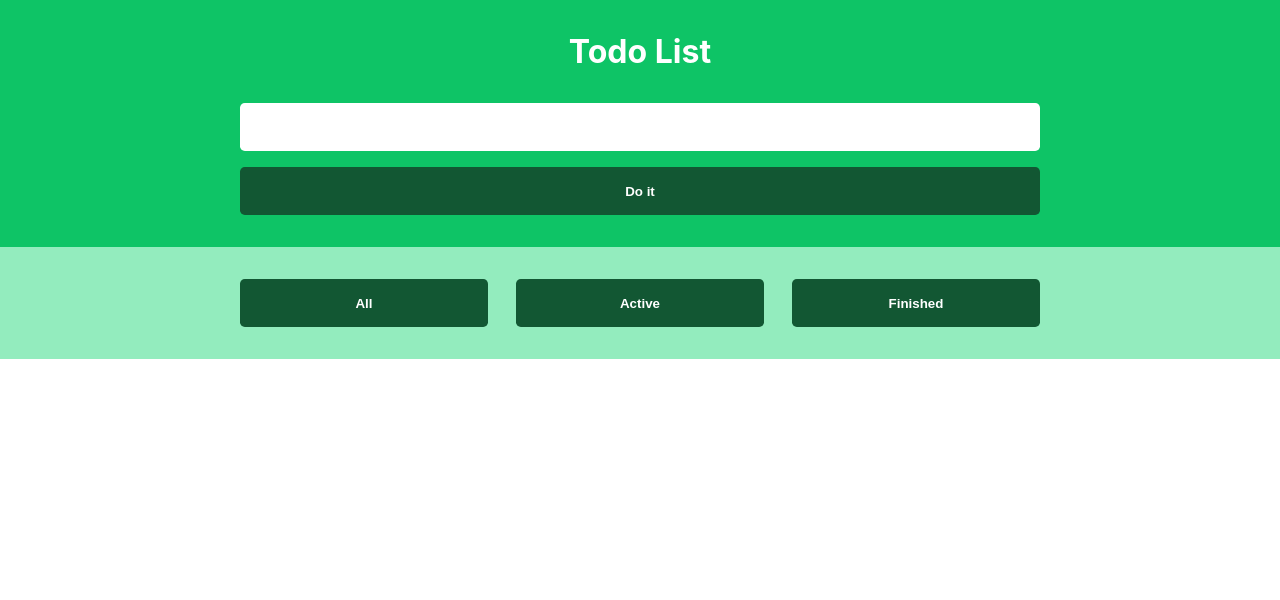
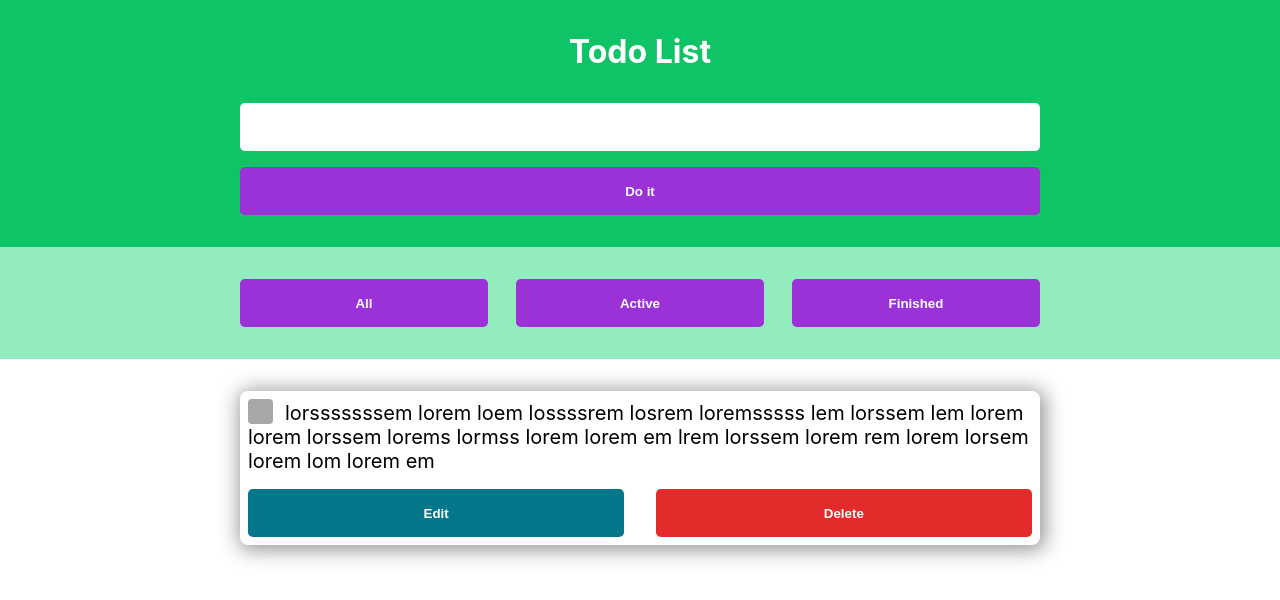
Before and after one commit to liam-mcallister/todo, a React (Create React App) app: page / in a window 1280 px wide. Shown: the top 600 px of the page. Built offline with nearby package versions, Linux system fonts and the light colour scheme.

Commit message:
Created task component

```diff
--- a/src/App.css
+++ b/src/App.css
@@ -61,8 +61,72 @@ h1 {
 }
 
 /*-----------------------Tasks Section Component----*/
+.task-container {
+  display: flex;
+  flex-direction: column;
+  justify-content: center;
+  align-items: center;
+  width: 100%;
+  padding: 2rem 1rem;
+}
 
 /*--------------------------------Task Component----*/
+.task-list {
+  width: 100%;
+  max-width: 800px;
+}
+
+.task {
+  width: 100%;
+  margin-bottom: 1rem;
+  padding: 0.5rem;
+  border-radius: 0.5rem;
+  box-shadow: 2px 2px 20px 3px rgba(0, 0, 0, 0.418);
+  list-style: none;
+}
+
+.task-top {
+  margin-bottom: 1rem;
+}
+
+.task-check {
+  position: relative;
+  margin-right: 1.5rem;
+  cursor: pointer;
+  font-size: 22px;
+  -webkit-user-select: none;
+  -moz-user-select: none;
+  -ms-user-select: none;
+  user-select: none;
+}
+
+.checkbox {
+  opacity: 0;
+}
+
+.checkbox:checked~.checkmark {
+  background: #0EC466;
+}
+
+.checkmark {
+  position: absolute;
+  top: 0;
+  left: 0;
+  height: 25px;
+  width: 25px;
+  border-radius: 0.25rem;
+  background: #a7a7a7;
+}
+
+.task-text {
+  display: inline;
+  font-size: 20px;
+}
+
+.task-bottom {
+  display: flex;
+  justify-content: space-between;
+}
 
 /*---------------------------------------Buttons----*/
 .btn {
@@ -71,12 +135,8 @@ h1 {
   font-weight: 700;
   border: none;
   border-radius: 0.3rem;
-  background: #125733;
+  background: #9b32d8;
   color: #ffffff;
-}
-
-.btn:hover {
-  background: #04778b;
 }
 
 .btn-add {
@@ -86,3 +146,23 @@ h1 {
 .btn-filter {
   width: 31%;
 }
+
+.btn-task {
+  width: 48%;
+}
+
+.btn-edit {
+  background: #04778b;
+}
+
+.btn-edit:hover {
+  background: #03515f;
+}
+
+.btn-delete {
+  background: #e42b2b;
+}
+
+.btn-delete:hover {
+  background: #b61b1b;
+}
--- a/src/components/FilterTasks.js
+++ b/src/components/FilterTasks.js
@@ -3,9 +3,9 @@ import React from "react";
 const FilterTasks = () => {
   return (
     <div className="filter-tasks">
-      <input className="btn btn-filter" type="submit" value="All" />
-      <input className="btn btn-filter" type="submit" value="Active" />
-      <input className="btn btn-filter" type="submit" value="Finished" />
+      <input className="btn btn-filter" type="button" value="All" />
+      <input className="btn btn-filter" type="button" value="Active" />
+      <input className="btn btn-filter" type="button" value="Finished" />
     </div>
   );
 };
--- a/src/components/Task.js
+++ b/src/components/Task.js
@@ -1,12 +1,28 @@
 import React from "react";
 
-const Task = () => {
+const Task = (props) => {
   return (
-    <div>
-      <ul>
-        <li></li>
-      </ul>
-    </div>
+    <li className="task">
+      <div className="task-top">
+        <label htmlFor="checkbox" className="task-check">
+          <input id="checkbox" className="checkbox" type="checkbox" />
+          <span class="checkmark"></span>
+        </label>
+        <p className="task-text">
+          lorsssssssem lorem loem lossssrem losrem loremsssss lem lorssem lem
+          lorem lorem lorssem lorems lormss lorem lorem em lrem lorssem lorem
+          rem lorem lorsem lorem lom lorem em
+        </p>
+      </div>
+      <div className="task-bottom">
+        <input className="btn btn-task btn-edit" type="button" value="Edit" />
+        <input
+          className="btn btn-task btn-delete"
+          type="button"
+          value="Delete"
+        />
+      </div>
+    </li>
   );
 };
 
--- a/src/components/TasksSection.js
+++ b/src/components/TasksSection.js
@@ -3,8 +3,10 @@ import Task from "./Task";
 
 const TasksSection = () => {
   return (
-    <div>
-      <Task />
+    <div className="task-container">
+      <ul className="task-list">
+        <Task name="lorem" />
+      </ul>
     </div>
   );
 };
```
